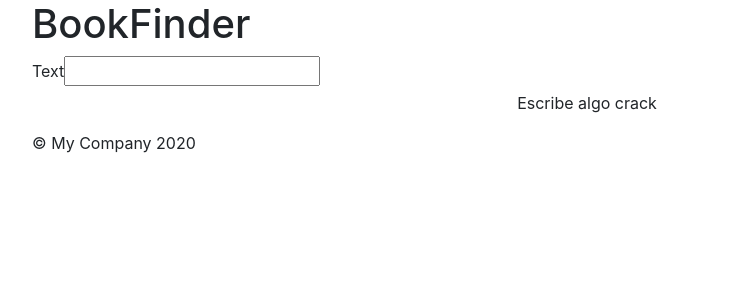
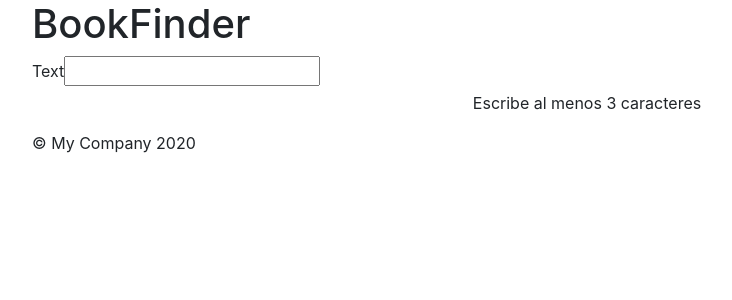
Before and after one commit to pemife/ClubLectura, a Yii app: template views/libros/pruebas.php in a window 1280 px wide. Shown: the top 300 px of the page, without its empty margins (53-785 px from the left). Run offline with PHP 8.4 and a stand-in for Yii, Linux system fonts and the light colour scheme; the template is opened without the code that fills it, so the values that code supplies are empty; form fields are guessed from the names that the template uses; some libraries are stand-ins or nearby versions.

```diff
--- a/views/libros/pruebas.php
+++ b/views/libros/pruebas.php
@@ -1,19 +1,17 @@
 <?php
 
-
+use yii\bootstrap4\Html;
 
 /* @var $this yii\web\View */
 /* @var $dataProvider yii\data\ActiveDataProvider */
-
-use yii\bootstrap4\Html;
 
 $this->title = 'BookFinder';
 $this->params['breadcrumbs'][] = $this->title;
 
 $js = <<<SCRIPT
+// ESTO ES LO QUE QUIERO HACER PERO NO FUNCIONA CON AJAX, A VER SI PUEDO CON PHP
 
-
-// ESTO ES LO QUE QUIERO HACER PERO NO FUNCIONA CON AJAX, A VER SI PUEDO CON PHP
+// https://stackoverflow.com/questions/18349130/how-to-parse-html-in-php
 
 // $('#textoBusqueda').keyup(function(){
 //     var textoInput = this.value;
@@ -41,7 +39,6 @@ $js = <<<SCRIPT
 //         error: function() {alert('a fallao')}
 //     });
 // }
-
 SCRIPT;
 
 $this->registerJs($js);
@@ -59,7 +56,7 @@ $this->registerJs($js);
 
     <div class="col-md-12 text-center" id="contenidoRespuesta">
 
-        <p>Escribe algo crack</p>
+        <p>Escribe al menos 3 caracteres</p>
 
     </div>
 
```
